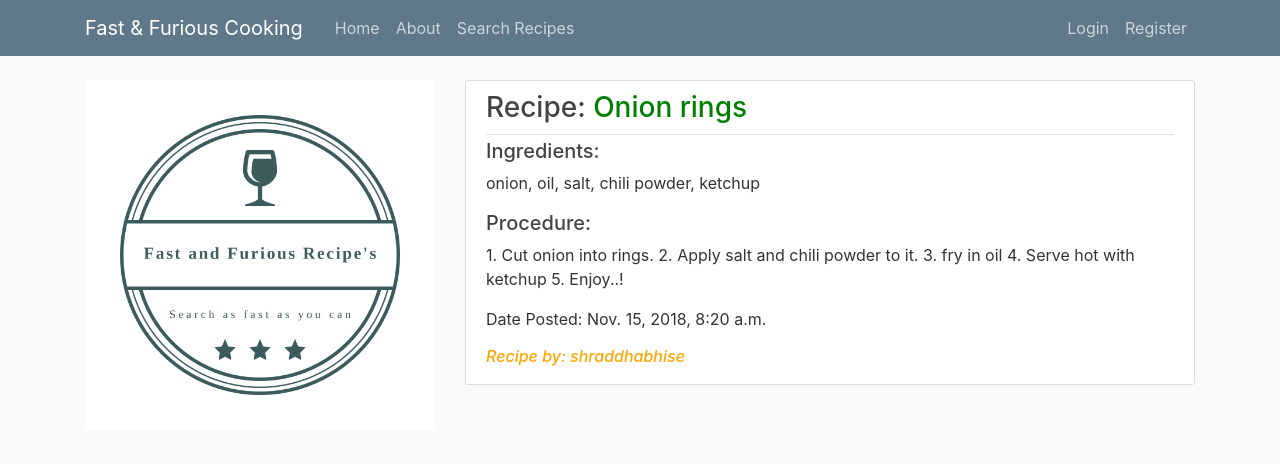
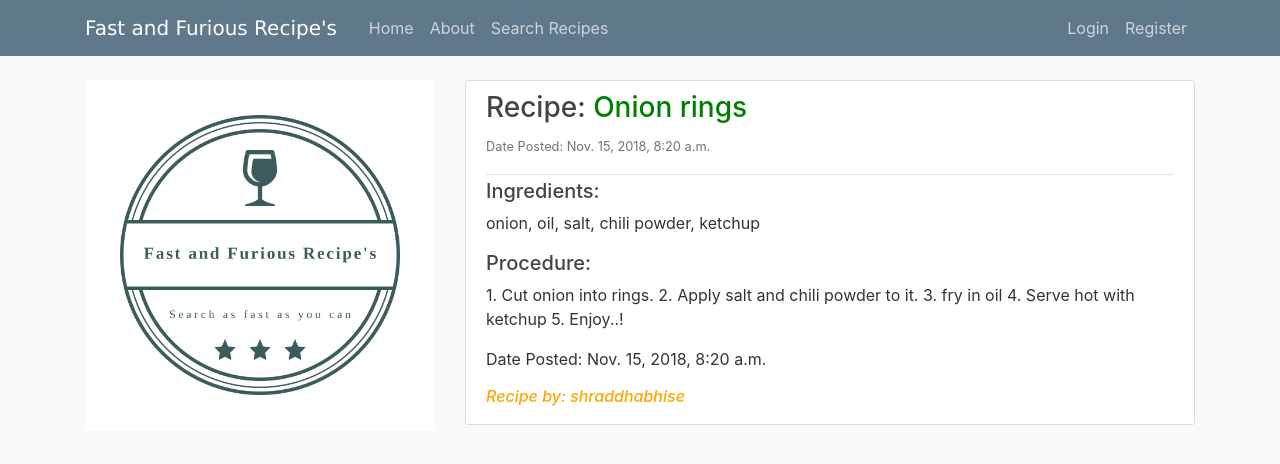
Before and after one commit to shraddhabhise/Fast-Furious-Recipes, a Django app: page /recipes/2/ in a window 1280 px wide. Shown: the top 464 px of the page. Run offline with Django 3.2, Linux system fonts and the light colour scheme; data comes from the database, SQL or seed files in the repository; some libraries are stand-ins or nearby versions.

Commit message:
Changed the styling and layout of UI

```diff
--- a/recipes/templates/recipes/base.html
+++ b/recipes/templates/recipes/base.html
@@ -15,7 +15,7 @@
 <header class="site-header">
   <nav class="navbar navbar-expand-md navbar-dark bg-steel fixed-top">
     <div class="container">
-      <a class="navbar-brand mr-4" href="/">Fast & Furious Cooking</a>
+      <a class="navbar-brand mr-4" style="font-family:verdana" href="/">Fast and Furious Recipe's</a>
       <button class="navbar-toggler" type="button" data-toggle="collapse" data-target="#navbarToggle" aria-controls="navbarToggle" aria-expanded="false" aria-label="Toggle navigation">
       <span class="navbar-toggler-icon"></span>
       </button>
--- a/recipes/templates/recipes/recipes_detail.html
+++ b/recipes/templates/recipes/recipes_detail.html
@@ -5,7 +5,7 @@
       <div class="media-body">
           <div class="article-metadata">
             <h3 class="article-title" href="#" > Recipe: <font color = "green"> {{ object.title }} </font></h3>
-
+              <p> <small class="text-muted"> Date Posted:  {{object.date_posted}} </small></p>
           </div>
             <h5>Ingredients: </h5> <p>  {{ object.ingredients}}</p>
 
```
